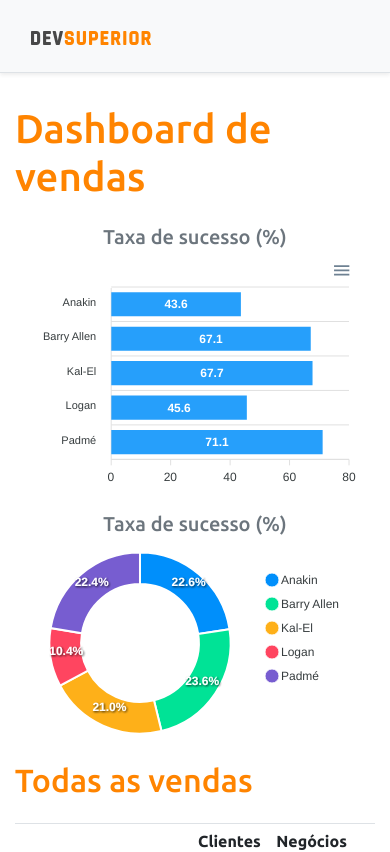
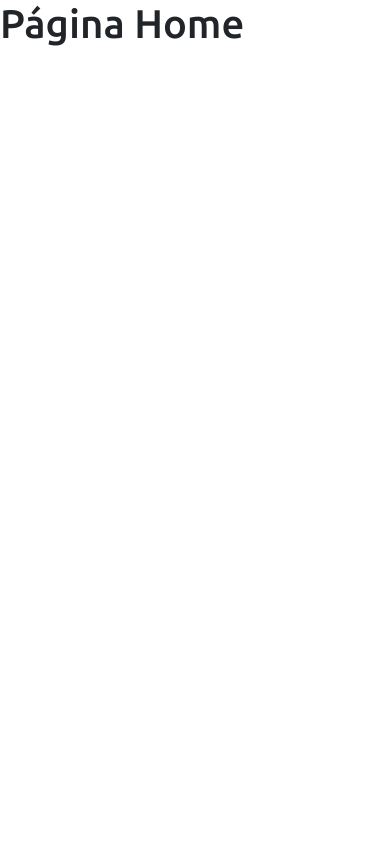
Before and after one commit to vinicius-coder/sds3, a React (Create React App) app in the folder frontend/: page / in a window 390 px wide. Shown: the top 852 px of the page. Built offline with nearby package versions, Linux system fonts and the light colour scheme.

Commit message:
Add Routes

```diff
--- a/frontend/package.json
+++ b/frontend/package.json
@@ -47,5 +47,8 @@
       "last 1 firefox version",
       "last 1 safari version"
     ]
+  },
+  "devDependencies": {
+    "@types/react-router-dom": "^5.1.7"
   }
 }
--- a/frontend/src/App.tsx
+++ b/frontend/src/App.tsx
@@ -1,38 +1,8 @@
-import DataTable from "components/DataTable";
-import NavBar from "components/NavBar";
-import Footer from "components/Footer";
-import BarChart from "components/BarChart";
-import DonutChart from "components/DonutChart";
+import Routes from "Routes";
 
 function App() {
   return (
-    <>
-      <NavBar />
-      <div className="container">
-        <h1 className="text-primary py-3">Dashboard de vendas</h1>
-
-        <div className="row px-3">
-
-          <div className="col-sm-6">
-            <h5 className="text-center text-secondary">Taxa de sucesso (%)</h5>
-            <BarChart />
-          </div>
-
-          <div className="col-sm-6">
-            <h5 className="text-center text-secondary">Taxa de sucesso (%)</h5>
-            <DonutChart />
-          </div>
-
-        </div>
-
-        <div className="py-3">
-          <h2 className="text-primary">Todas as vendas</h2>
-        </div>
-
-        <DataTable />
-      </div>
-      <Footer />
-    </>
+    <Routes />
   );
 }
 
--- /dev/null
+++ b/frontend/src/Routes.tsx
@@ -0,0 +1,16 @@
+import Dashboard from "pages/Dashboard";
+import Home from "pages/Home";
+import { BrowserRouter, Route, Switch } from "react-router-dom";
+
+const Routes = () => {
+    return (
+        <BrowserRouter>
+            <Switch>
+                <Route path="/" component={Home} exact />
+                <Route path="/dashboard" component={Dashboard} />
+            </Switch>
+        </BrowserRouter>
+    );
+}
+
+export default Routes;
--- a/frontend/src/index.tsx
+++ b/frontend/src/index.tsx
@@ -6,7 +6,6 @@
 
 import App from './App';
 
-
 ReactDOM.render(
   <React.StrictMode>
     <App />
--- /dev/null
+++ b/frontend/src/pages/Dashboard/index.tsx
@@ -0,0 +1,39 @@
+import BarChart from "components/BarChart";
+import DataTable from "components/DataTable";
+import DonutChart from "components/DonutChart";
+import Footer from "components/Footer";
+import NavBar from "components/NavBar";
+
+const Dashboard = () => {
+    return (
+        <>
+            <NavBar />
+            <div className="container">
+                <h1 className="text-primary py-3">Dashboard de vendas</h1>
+
+                <div className="row px-3">
+
+                    <div className="col-sm-6">
+                        <h5 className="text-center text-secondary">Taxa de sucesso (%)</h5>
+                        <BarChart />
+                    </div>
+
+                    <div className="col-sm-6">
+                        <h5 className="text-center text-secondary">Taxa de sucesso (%)</h5>
+                        <DonutChart />
+                    </div>
+
+                </div>
+
+                <div className="py-3">
+                    <h2 className="text-primary">Todas as vendas</h2>
+                </div>
+
+                <DataTable />
+            </div>
+            <Footer />
+        </>
+    );
+}
+
+export default Dashboard;
--- /dev/null
+++ b/frontend/src/pages/Home/index.tsx
@@ -0,0 +1,9 @@
+const Home = () => {
+    return (
+        <div>
+            <h1>Página Home</h1>
+        </div>
+    );
+}
+
+export default Home;
```
Also changed, not shown: 1 other file (tests, documents, lock files or other folders).
